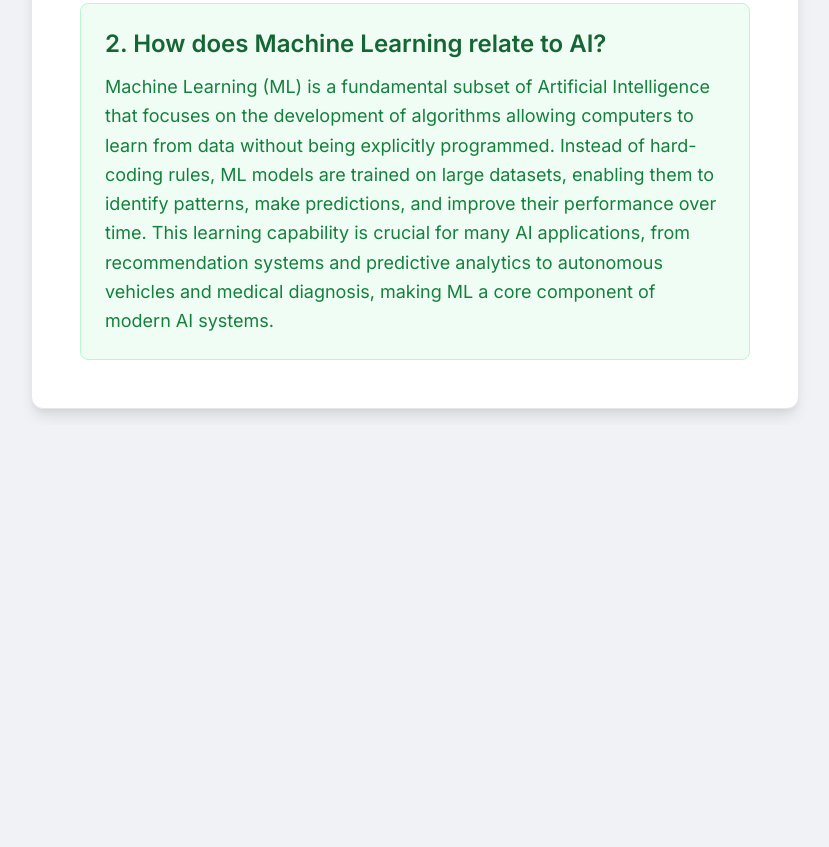
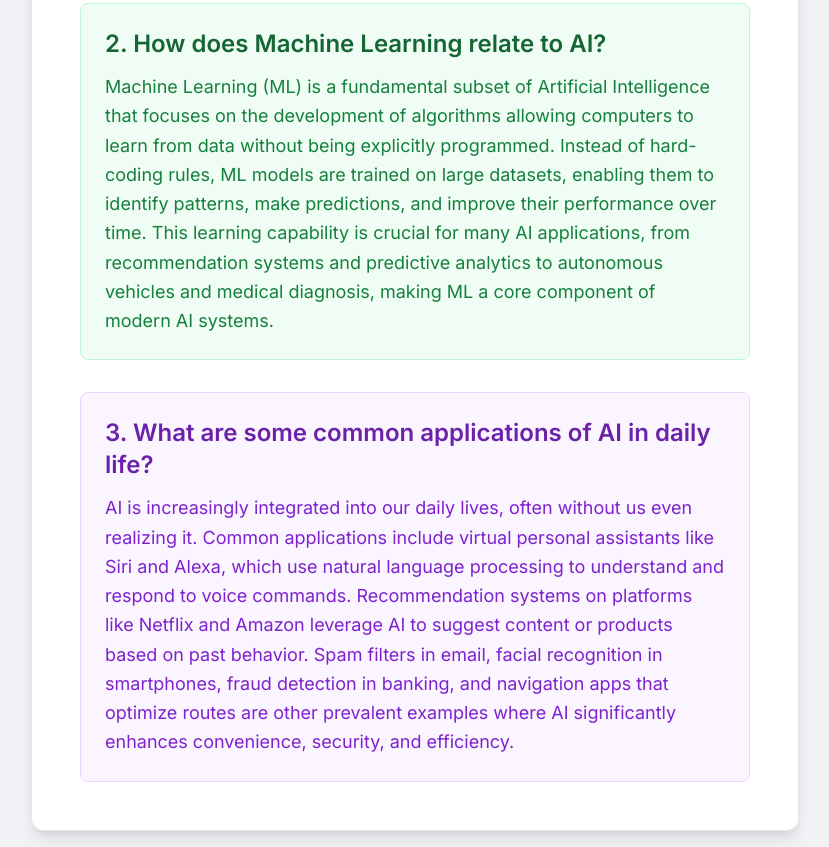
Before and after one commit to alokagarwal565/sample_link_for_testing, a plain HTML site: page index.html in a window 1280 px wide. Shown: the part 502-1349 px from the top of the page, without its empty margins (225-1054 px from the left). Before the commit the page ends 927 px from the top, so only its background shows below. Drawn offline with nearby package versions, Linux system fonts and the light colour scheme.

Commit message:
Update index.html

```diff
--- a/index.html
+++ b/index.html
@@ -37,10 +37,18 @@
         </div>
 
         <!-- Question 2 -->
-        <div class="p-6 bg-green-50 rounded-lg border border-green-200">
+        <div class="mb-8 p-6 bg-green-50 rounded-lg border border-green-200">
             <h2 class="text-2xl font-semibold mb-3 text-green-800">2. How does Machine Learning relate to AI?</h2>
             <p class="text-lg leading-relaxed text-green-700">
                 Machine Learning (ML) is a fundamental subset of Artificial Intelligence that focuses on the development of algorithms allowing computers to learn from data without being explicitly programmed. Instead of hard-coding rules, ML models are trained on large datasets, enabling them to identify patterns, make predictions, and improve their performance over time. This learning capability is crucial for many AI applications, from recommendation systems and predictive analytics to autonomous vehicles and medical diagnosis, making ML a core component of modern AI systems.
+            </p>
+        </div>
+
+        <!-- New Question 3 -->
+        <div class="p-6 bg-purple-50 rounded-lg border border-purple-200">
+            <h2 class="text-2xl font-semibold mb-3 text-purple-800">3. What are some common applications of AI in daily life?</h2>
+            <p class="text-lg leading-relaxed text-purple-700">
+                AI is increasingly integrated into our daily lives, often without us even realizing it. Common applications include virtual personal assistants like Siri and Alexa, which use natural language processing to understand and respond to voice commands. Recommendation systems on platforms like Netflix and Amazon leverage AI to suggest content or products based on past behavior. Spam filters in email, facial recognition in smartphones, fraud detection in banking, and navigation apps that optimize routes are other prevalent examples where AI significantly enhances convenience, security, and efficiency.
             </p>
         </div>
     </div>
@@ -49,7 +57,7 @@
         // This is a placeholder for any future JavaScript functionality.
         // For this simple Q&A display, no complex JS is needed.
         // You could add features like toggling answers, search, etc., here.
-        console.log("AI Q&A page loaded successfully!");
+        console.log("AI Q&A page loaded successfully with updated content!");
     </script>
 </body>
 </html>
```
